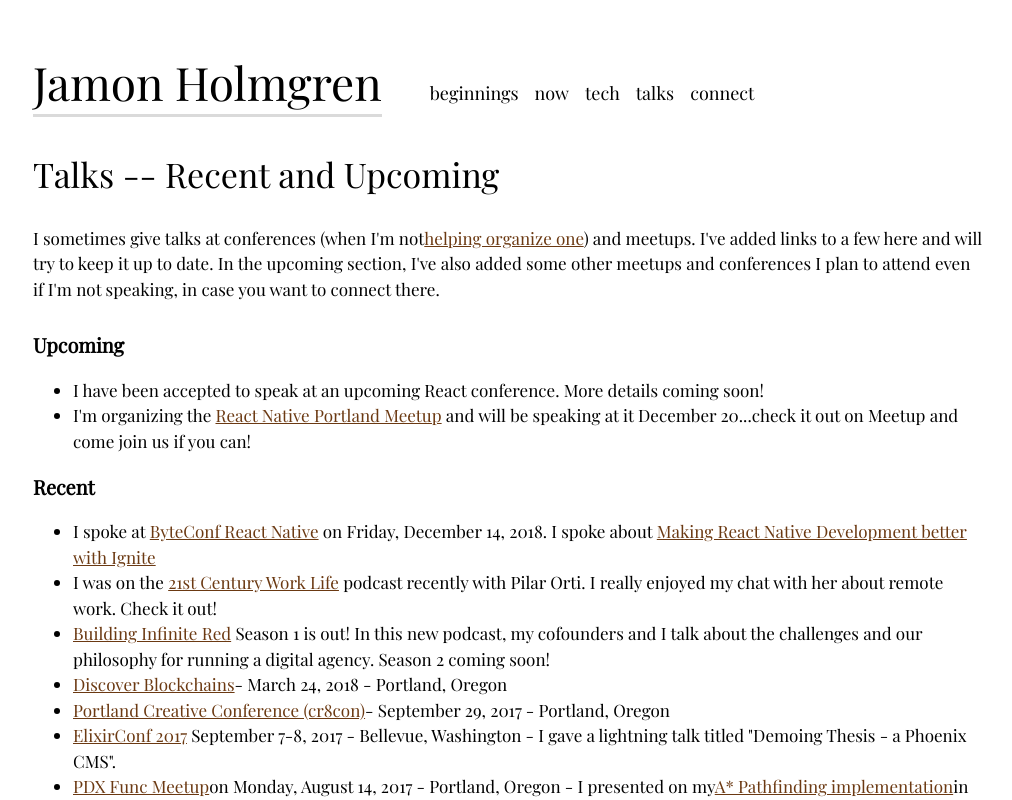
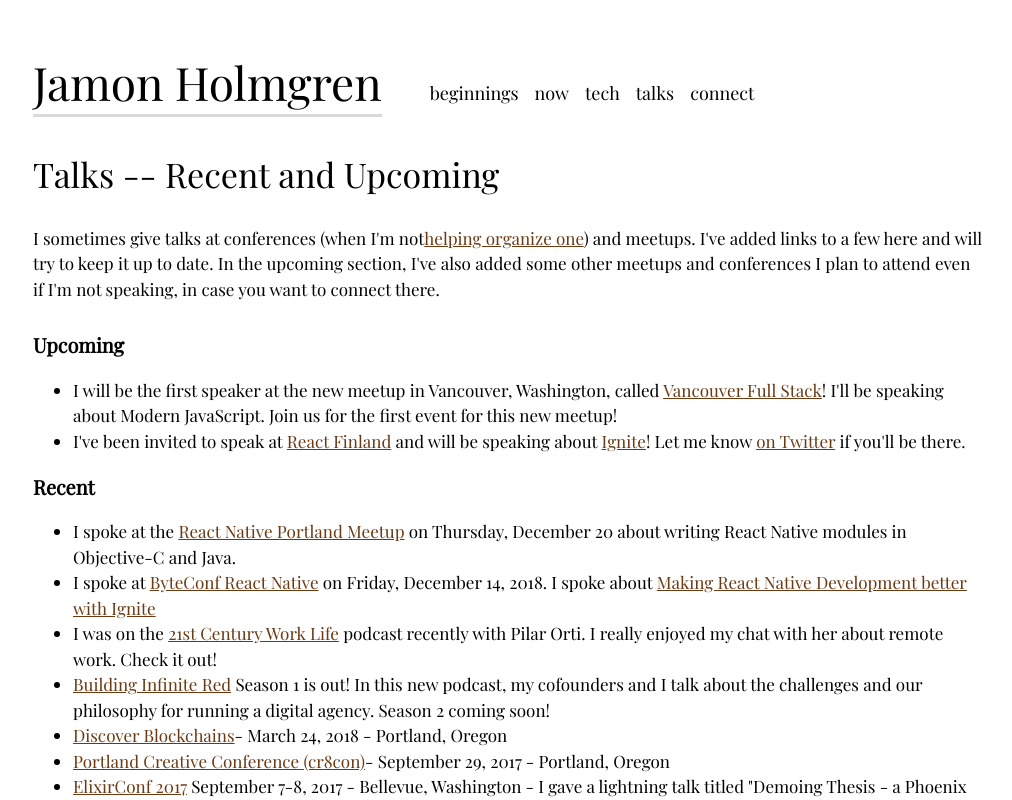
Before and after one commit to mcbobby7/jamonholmgren, a Next.js app: page /talks in a window 1280 px wide. Shown: the top 800 px of the page, without its empty margins (132-1144 px from the left). Built offline with nearby package versions, Linux system fonts and the light colour scheme; a web font is replaced by a local one.

Commit message:
Updates 1/2019

```diff
--- a/pages/index.js
+++ b/pages/index.js
@@ -18,7 +18,7 @@ export default () => {
 
       <p>
         When my dad brought home a 286 in 1991, I was enthralled. I watched as
-        he painstakingly typed and simultaneously repeated
+        he painstakingly typed and simultaneously repeated{" "}
         <code>cd backslash games enter</code> and saw the screen scroll and
         change. It was mind-blowing to a ten year old.
       </p>
--- a/pages/talks.js
+++ b/pages/talks.js
@@ -24,22 +24,34 @@ export default () => {
 
       <ul>
         <li>
-          I have been accepted to speak at an upcoming React conference. More
-          details coming soon!
+          I will be the first speaker at the new meetup in Vancouver,
+          Washington, called{" "}
+          <a href="https://www.meetup.com/Vancouver-Full-Stack/events/258023247/">
+            Vancouver Full Stack
+          </a>
+          ! I'll be speaking about Modern JavaScript. Join us for the first
+          event for this new meetup!
         </li>
         <li>
-          I'm organizing the{" "}
-          <a href="https://www.meetup.com/React-Native-Portland/">
-            React Native Portland Meetup
-          </a>{" "}
-          and will be speaking at it December 20...check it out on Meetup and
-          come join us if you can!
+          I've been invited to speak at{" "}
+          <a href="https://react-finland.fi">React Finland</a> and will be
+          speaking about <a href="https://infinite.red/ignite">Ignite</a>! Let
+          me know <a href="https://twitter.com/jamonholmgren">on Twitter</a> if
+          you'll be there.
         </li>
       </ul>
 
       <h3>Recent</h3>
 
       <ul>
+        <li>
+          I spoke at the{" "}
+          <a href="https://www.meetup.com/React-Native-Portland/">
+            React Native Portland Meetup
+          </a>{" "}
+          on Thursday, December 20 about writing React Native modules in
+          Objective-C and Java.
+        </li>
         <li>
           I spoke at{" "}
           <a href="https://byteconf.com/react-native-2018">
--- a/pages/tech.js
+++ b/pages/tech.js
@@ -16,6 +16,12 @@ export default () => {
         technologies. Here's a description of what I'm currently learning about
         and playing with.
       </p>
+
+      <h3>Gluegun CLI</h3>
+
+      <p>I've been working a lot on Gluegun, our CLI system, and recently released version 2.0!</p>
+
+      <TweetEmbed id="1075473950107410433" />
 
       <h3>Electron</h3>
 
```
Also changed, not shown: pages/now.js (+10 -6 lines).
